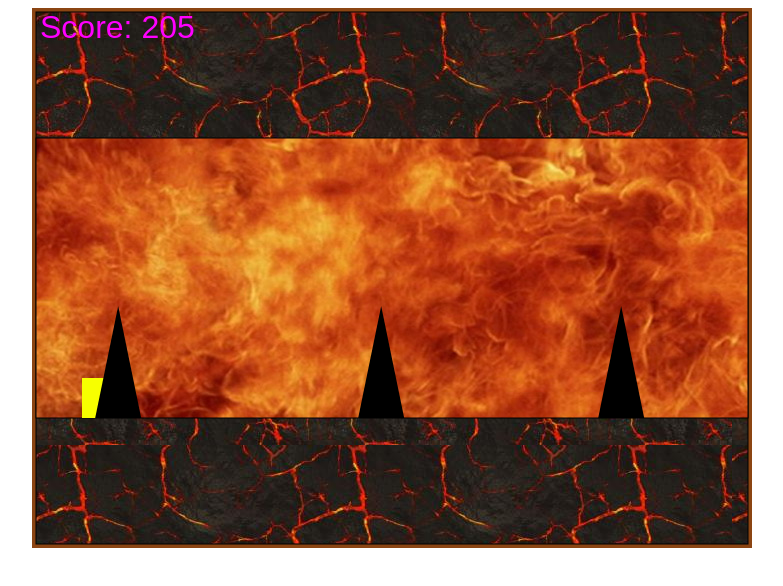
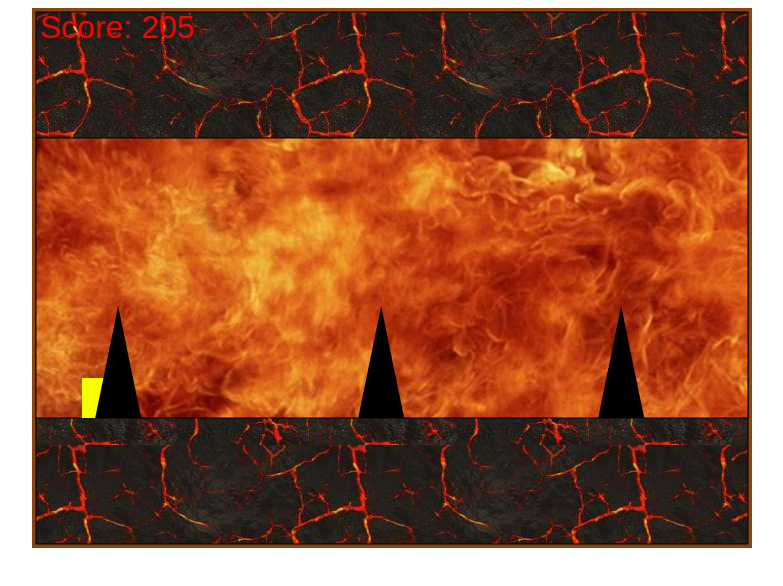
Before and after one commit to EkariEgor/hellyeah, a plain HTML site: page index.html in a window 1280 px wide. Shown: the whole page, without its empty margins (248-1031 px from the left). Drawn offline with Linux system fonts and the light colour scheme.

Commit message:
changer color of score

```diff
--- a/index.html
+++ b/index.html
@@ -188,7 +188,7 @@
     <!-- Функция вывода счета -->
     function drawScore() {
       ctx.font = "32px Arial";
-      ctx.fillStyle = "#FF00FF"; //
+      ctx.fillStyle = "#FF0000";
       ctx.fillText("Score: "+score, 8, 30);
     }
 
```
